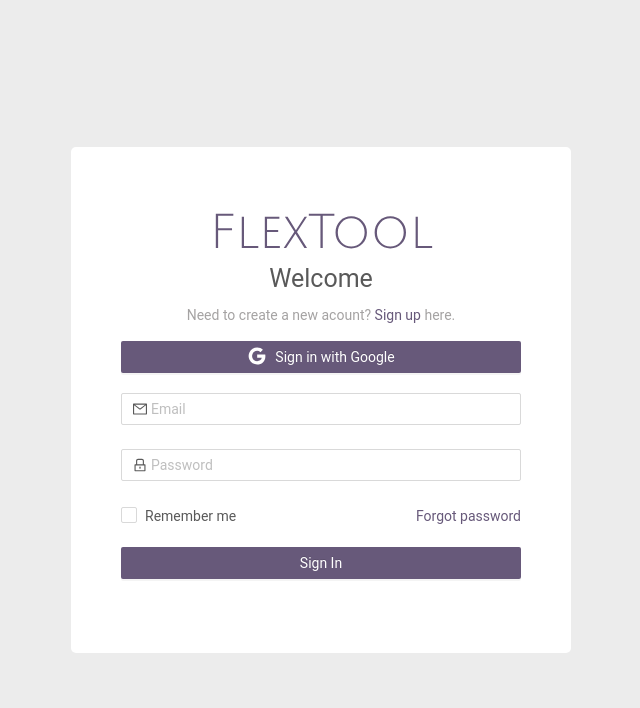
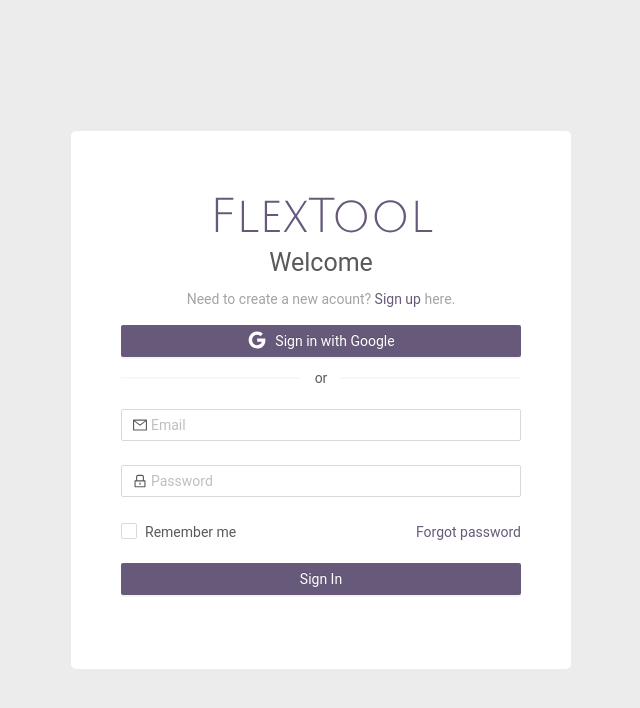
Before and after one commit to ekas/flextool, a React (Create React App) app in the folder frontend/: page / in a window 1280 px wide. Shown: the top 708 px of the page, without its empty margins (319-959 px from the left). Built offline with nearby package versions, Linux system fonts and the light colour scheme; the HTML template or start-up script is replaced by a standard one.

Commit message:
refactor: Update divider in login screen

```diff
--- a/frontend/src/components/login/LoginPage.tsx
+++ b/frontend/src/components/login/LoginPage.tsx
@@ -1,4 +1,13 @@
-import { Button, Checkbox, Col, Form, Input, Row, Typography } from "antd";
+import {
+  Button,
+  Checkbox,
+  Col,
+  Divider,
+  Form,
+  Input,
+  Row,
+  Typography,
+} from "antd";
 import { LockOutlined, MailOutlined, GoogleOutlined } from "@ant-design/icons";
 import logo from "../../assets/logo.svg";
 import { FC } from "react";
@@ -34,7 +43,9 @@
               <GoogleOutlined style={{ fontSize: "20px", marginTop: "2px" }} />{" "}
               <span> Sign in with Google</span>
             </Button>
-
+            <Divider plain className="loginDivider">
+              or
+            </Divider>
             <Form
               name="normal_login"
               className="loginForm"
--- a/frontend/src/components/login/index.less
+++ b/frontend/src/components/login/index.less
@@ -61,3 +61,9 @@
   width: 80% !important;
   margin: 15px auto 0;
 }
+
+.loginDivider{
+  width: 80% !important;
+  min-width: 80% !important;
+  margin: 10px auto 5px !important;
+}
```
